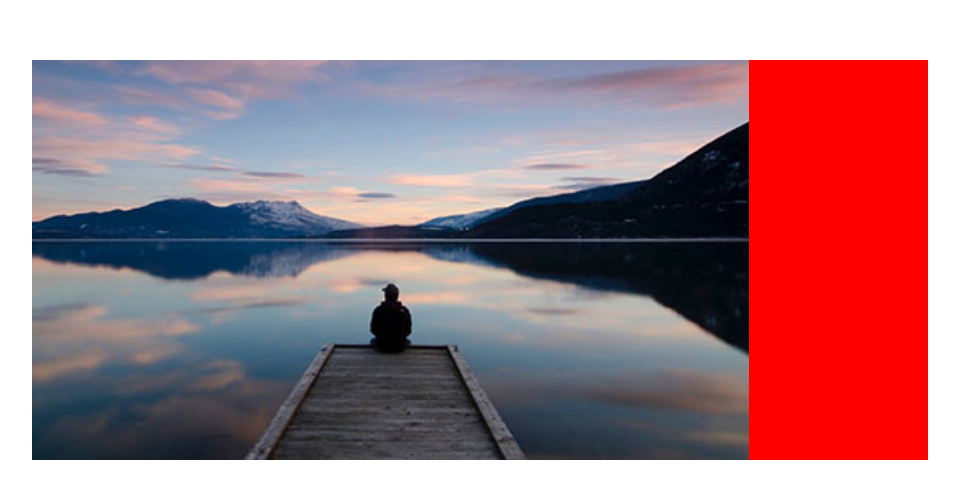
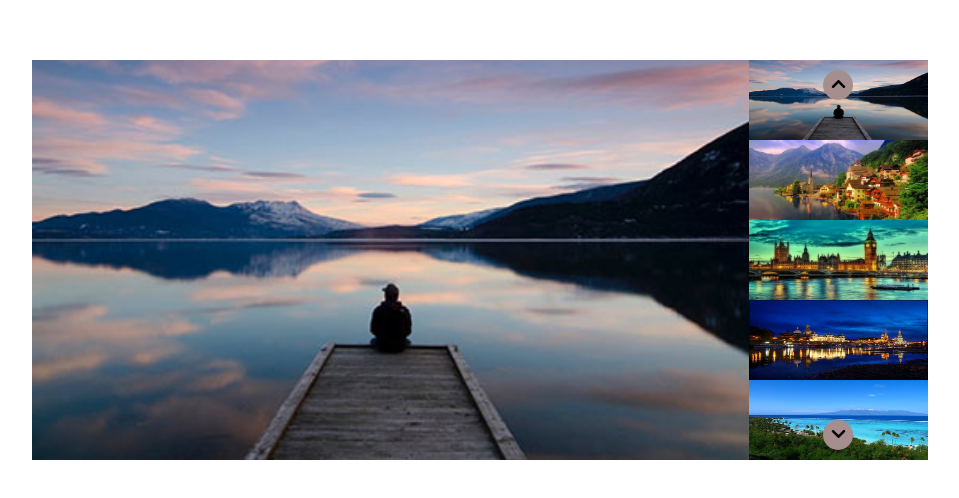
Before and after one commit to Cristian1231233/js-array-carousel, a plain HTML site: page index.html in a window 1280 px wide. Shown: the part 140-638 px from the top of the page, without its empty margins (160-1119 px from the left). Drawn offline with Linux system fonts and the light colour scheme.

Commit message:
struttura commit

```diff
--- a/css/style.css
+++ b/css/style.css
@@ -11,6 +11,7 @@
    align-items: center;
 }
 .slider{
+    display: flex;
     width: 70%;
     height: 400px;
     background-color: red;
@@ -20,7 +21,42 @@
     height: 100%;
     background-color: aqua;
 }
-.image-big img{
+.items{
+    width: 100%;
+    height: 100%;
+    display: none;
+}
+img{
     width: 100%;
     height: 100%;
 }
+.image-mini{
+    position: relative;
+    width: 20%;
+    background-color: blue;
+}
+
+.active{
+    display: block;
+}
+.freccia-su, .freccia-giu{
+    position: absolute;
+    left: 50%;
+    transform: translateX(-50%);
+    width: 30px;
+    height: 30px;
+    text-align: center;
+    line-height: 30px;
+    background-color: rgb(167, 142, 142);
+    border-radius: 50%;
+    cursor: pointer;
+}
+.freccia-su{
+    top: 10px;
+}
+.freccia-giu{
+    bottom: 10px;
+}
+.item2{
+    height: 20%;
+}
--- a/index.html
+++ b/index.html
@@ -4,6 +4,7 @@
     <meta charset="UTF-8">
     <meta http-equiv="X-UA-Compatible" content="IE=edge">
     <meta name="viewport" content="width=device-width, initial-scale=1.0">
+    <link rel="stylesheet" href="https://cdnjs.cloudflare.com/ajax/libs/font-awesome/5.10.0/css/all.min.css" integrity="sha512-PgQMlq+nqFLV4ylk1gwUOgm6CtIIXkKwaIHp/PAIWHzig/lKZSEGKEysh0TCVbHJXCLN7WetD8TFecIky75ZfQ==" crossorigin="anonymous" referrerpolicy="no-referrer" />
     <link rel="stylesheet" href="css/style.css">
     <title>Carosello Multi Array</title>
 </head>
@@ -11,11 +12,43 @@
     <div class="container">
         <div class="slider">
             <div class="image-big">
+               <div class="items active">
+                 <img src="img/01.jpg" alt="">
+              </div>
+              <div class="items">
                 <img src="img/01.jpg" alt="">
+              </div>
+              <div class="items">
+                <img src="img/01.jpg" alt="">
+              </div>
+              <div class="items">
+                <img src="img/01.jpg" alt="">
+              </div>
+              <div class="items">
+                <img src="img/01.jpg" alt="">
+             </div>
             </div>
             <div class="image-mini">
+                <div class="item2">
+                    <img src="img/01.jpg" alt="">
+                </div>
+                <div class="item2">
+                    <img src="img/02.jpg" alt="">
+                </div>
+                <div class="item2">
+                    <img src="img/03.jpg" alt="">
+                </div>
+                <div class="item2">
+                    <img src="img/04.jpg" alt="">
+                </div>
+                <div class="item2">
+                    <img src="img/05.jpg" alt="">
+                </div>
 
+                <div class="freccia-su"><i class="fas fa-chevron-up"></i></div>
+                <div class="freccia-giu"><i class="fas fa-chevron-down"></i></div>
             </div>
+
         </div>
     </div>
 
--- a/js/script.js
+++ b/js/script.js
@@ -0,0 +1,9 @@
+
+
+// Creare carosello
+// al click l'immagine grande diventa visibile e l'immagine piccola a destra si evidenzia rispetto alle altre
+
+const btnSu = document.querySelector('.freccia-su');
+console.log(btnSu);
+const btnGiu = document.querySelector('.freccia-giu');
+console.log(btnGiu);
```
